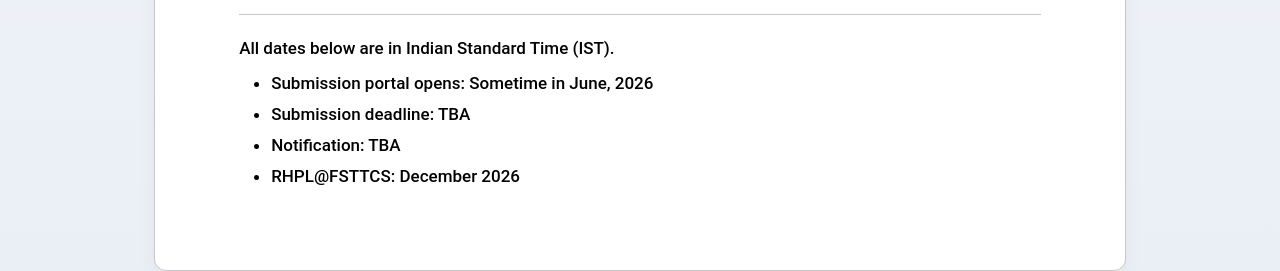
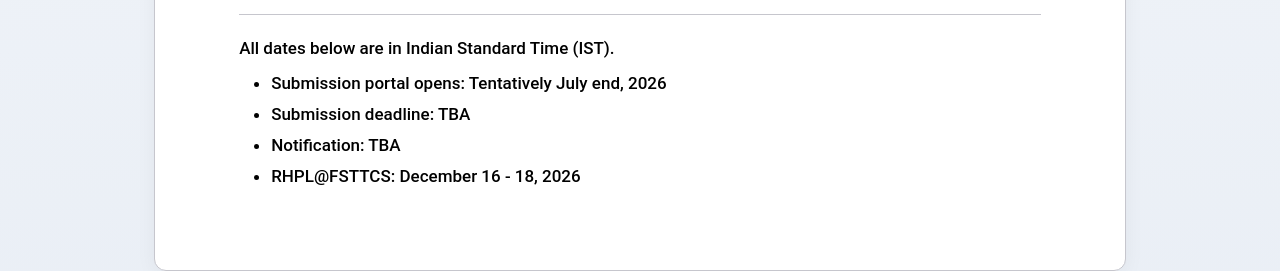
Before and after one commit to RajivDalal/RHPL, a React (Vite) app in the folder rhpl-web/: page /important_dates in a window 1280 px wide. Shown: the part 623-894 px from the top of the page. Built offline with nearby package versions, Linux system fonts and the light colour scheme; a web font is replaced by a local one.

Commit message:
Edited the dates

```diff
--- a/rhpl-web/src/pages/imp_dates.jsx
+++ b/rhpl-web/src/pages/imp_dates.jsx
@@ -8,7 +8,7 @@ const Important_dates = () => {
         <div className="paraLink">All dates below are in <a classname="underline" href="https://en.wikipedia.org/wiki/Indian_Standard_Time">Indian Standard Time (IST)</a>.</div>
         <ul className="list-disc space-y-1 ml-8">
           <li>
-            Submission portal opens: Sometime in June, 2026
+            Submission portal opens: Tentatively July end, 2026
           </li>
           <li>
             Submission deadline: TBA
@@ -20,7 +20,7 @@ const Important_dates = () => {
             Early registration deadline: November 30, 2025
           </li> */}
           <li>
-            RHPL@FSTTCS: December 2026
+            RHPL@FSTTCS: December 16 - 18, 2026
           </li>
         </ul>
 
```
